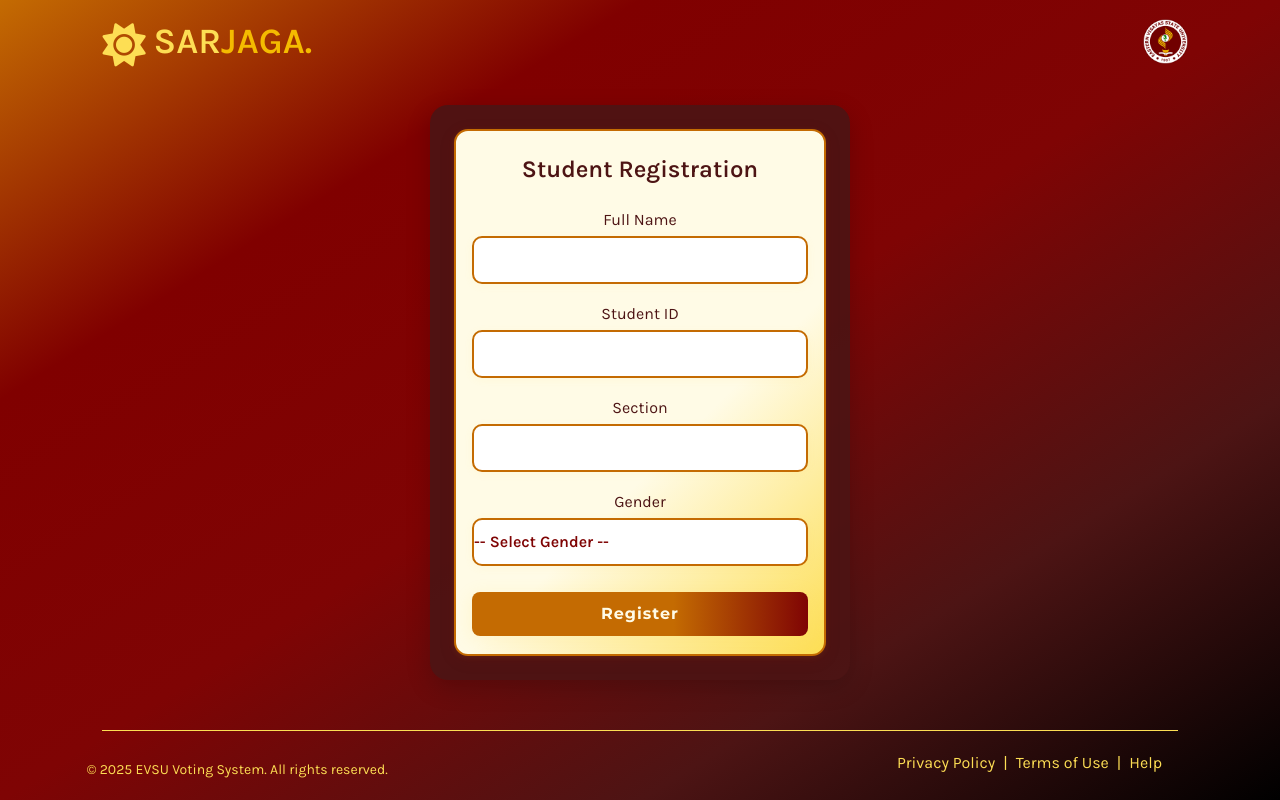
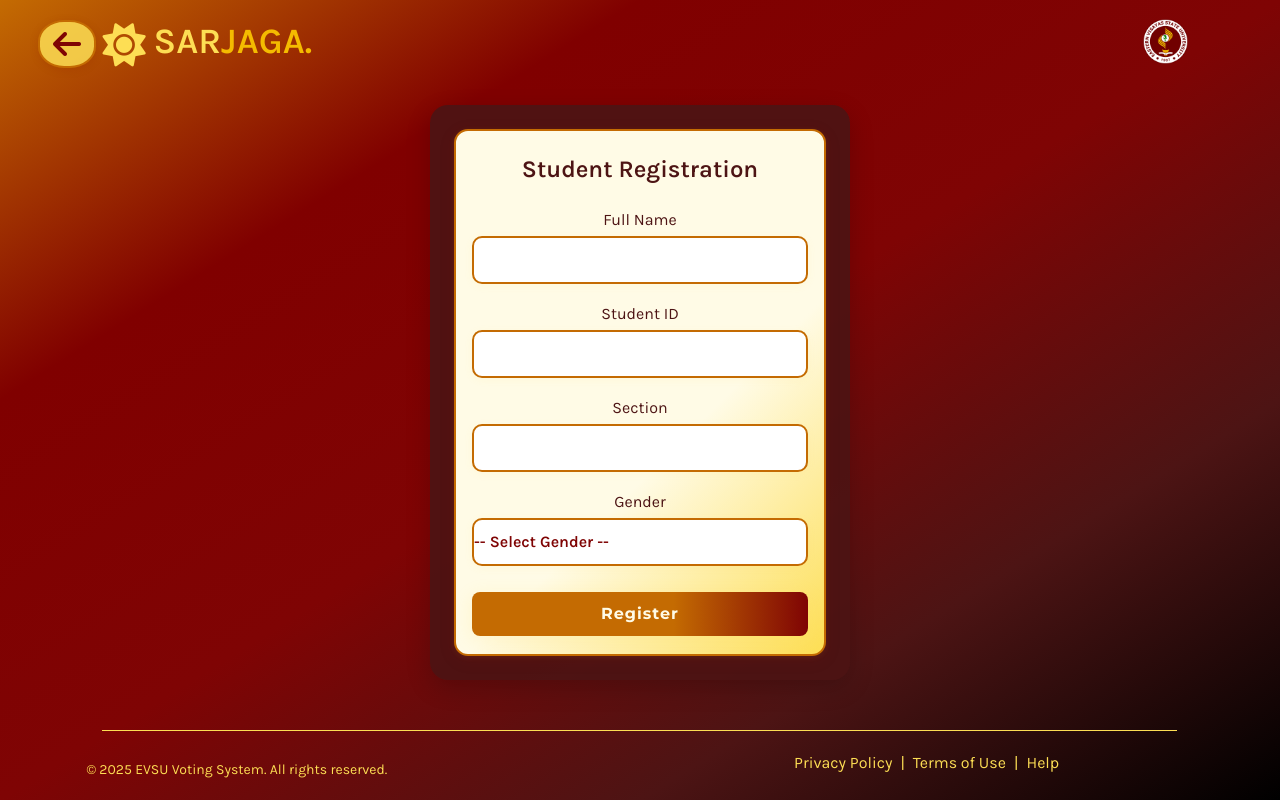
Before and after one commit to MackieRizz/Final_Project, a PHP site: page /register.php in a window 1280 px wide. Run offline with PHP 8.4, Linux system fonts and the light colour scheme; data that the repository does not hold is empty; some libraries are stand-ins or nearby versions.

Commit message:
back icon og entrance animation

```diff
--- a/register.php
+++ b/register.php
@@ -586,10 +586,57 @@ if ($_SERVER['REQUEST_METHOD'] === 'POST') {
             gap: 10px;
         }
     }
+    .back-icon {
+    position: fixed;
+    top: 20px;
+    left: 38px;
+    z-index: 200;
+    background: rgba(253, 222, 84, 0.85);
+    border: 2.5px solid #C46B02;
+    border-radius: 45%;
+    width: 58px;
+    height: 48px;
+    display: flex;
+    align-items: center;
+    justify-content: center;
+    color: #7F0404;
+    font-size: 2.0rem;
+    box-shadow: 0 2px 10px rgba(124,4,4,0.13);
+    transition:
+        background 0.25s,
+        border 0.25s,
+        box-shadow 0.25s,
+        transform 0.25s;
+    cursor: pointer;
+    text-decoration: none;
+}
+.back-icon:hover {
+    background: #C46B02;
+    border: 2.5px solid #FDDE54;
+    color: #fffbe6;
+    box-shadow: 0 8px 32px 0 rgba(124,4,4,0.28), 0 1.5px 6px rgba(253,222,84,0.18);
+    transform: scale(1.13) translateY(-2px);
+}
+.entrance-animate {
+    opacity: 0;
+    transform: translateY(40px) scale(0.98);
+    animation: entranceFadeUp 0.8s cubic-bezier(.77,0,.18,1) 0.2s forwards;
+}
+
+@keyframes entranceFadeUp {
+    to {
+        opacity: 1;
+        transform: translateY(0) scale(1);
+    }
+}
     </style>
 </head>
 <body>
-<header>
+<!-- Back Icon Button -->
+<a href="Homepage.html" class="back-icon entrance-animate" title="Back to Homepage">
+    <i class="fas fa-arrow-left"></i>
+</a>
+<header class="entrance-animate">
   <nav>
     <div class="menu-toggle">&#9776;</div>
     <div class="logo">
@@ -604,7 +651,7 @@ if ($_SERVER['REQUEST_METHOD'] === 'POST') {
     </ul>
   </nav>
 </header>
-<div class="flex-container">
+<div class="flex-container entrance-animate">
     <div class="main-container">
         <div class="form-section">
             <h2 class="mb-4 text-center">Student Registration</h2>
@@ -651,7 +698,7 @@ if ($_SERVER['REQUEST_METHOD'] === 'POST') {
         </div>
         </div>
 
-        <div class="qr-section">
+        <div class="qr-section entrance-animate">
             <div class="qr-box">
                 <h4 style="font-weight: bold;">Generated QR Code</h4>
                 <img src="<?= $qrCodeUrl ?>" alt="QR Code">
@@ -664,7 +711,7 @@ if ($_SERVER['REQUEST_METHOD'] === 'POST') {
         </div>
     </div>
 </div>
-  <footer>
+  <footer class="entrance-animate">
     <p>&copy; 2025 EVSU Voting System. All rights reserved.</p>
     <nav>
       <a href="#">Privacy Policy </a> | <a href="#">Terms of Use </a> | <a href="#">Help</a>
```
